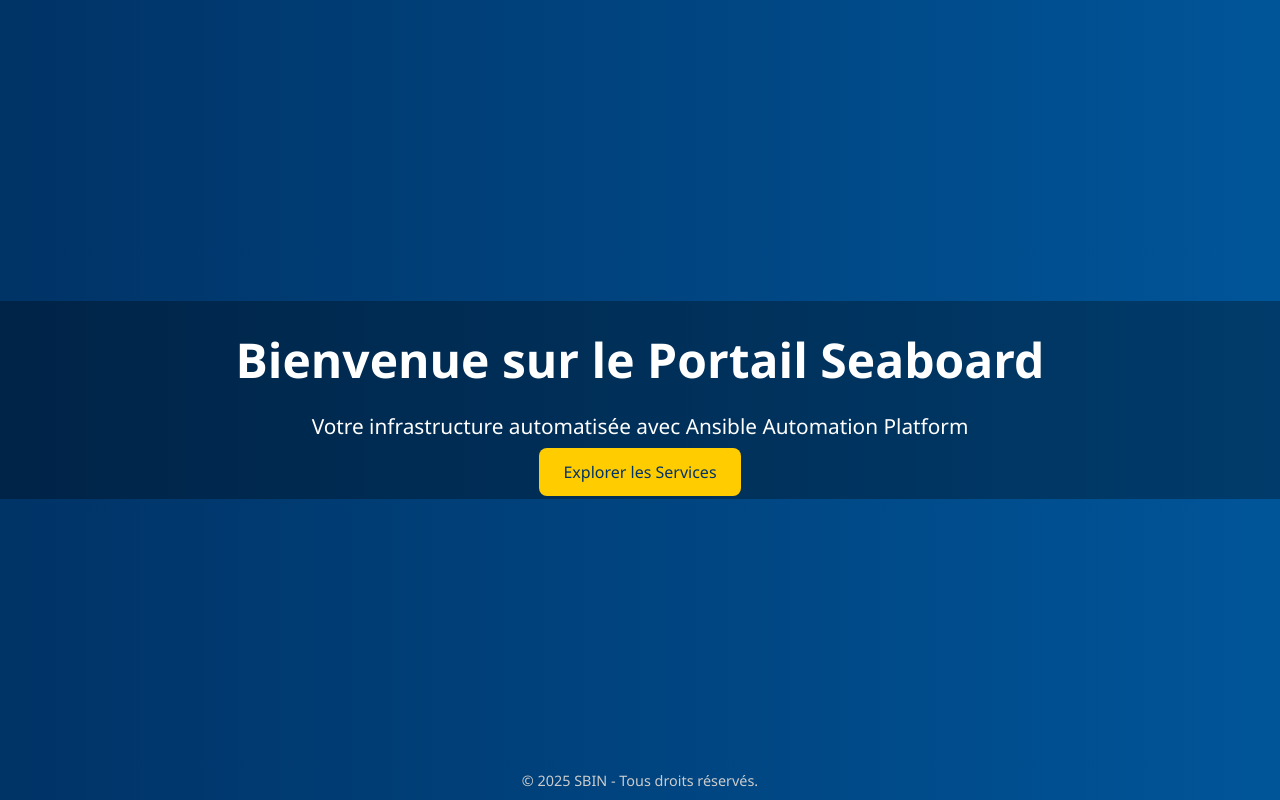
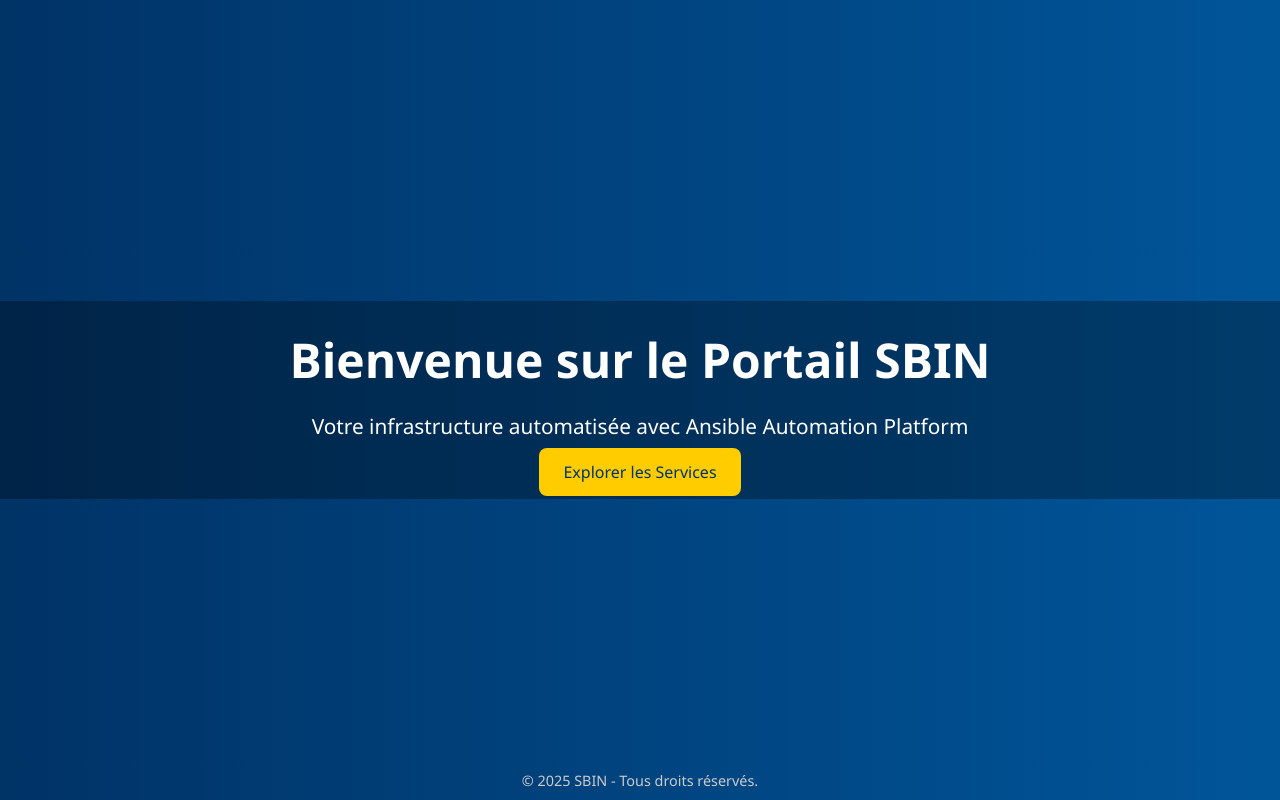
Before and after one commit to fapathe/democlient, a plain HTML site: page index.html in a window 1280 px wide. Drawn offline with Linux system fonts and the light colour scheme.

Commit message:
Update index.html

```diff
--- a/index.html
+++ b/index.html
@@ -59,7 +59,7 @@
 </head>
 <body>
   <header>
-    <h1>Bienvenue sur le Portail Seaboard</h1>
+    <h1>Bienvenue sur le Portail SBIN</h1>
     <p>Votre infrastructure automatisée avec Ansible Automation Platform</p>
     <a href="#" class="btn">Explorer les Services</a>
   </header>
```
